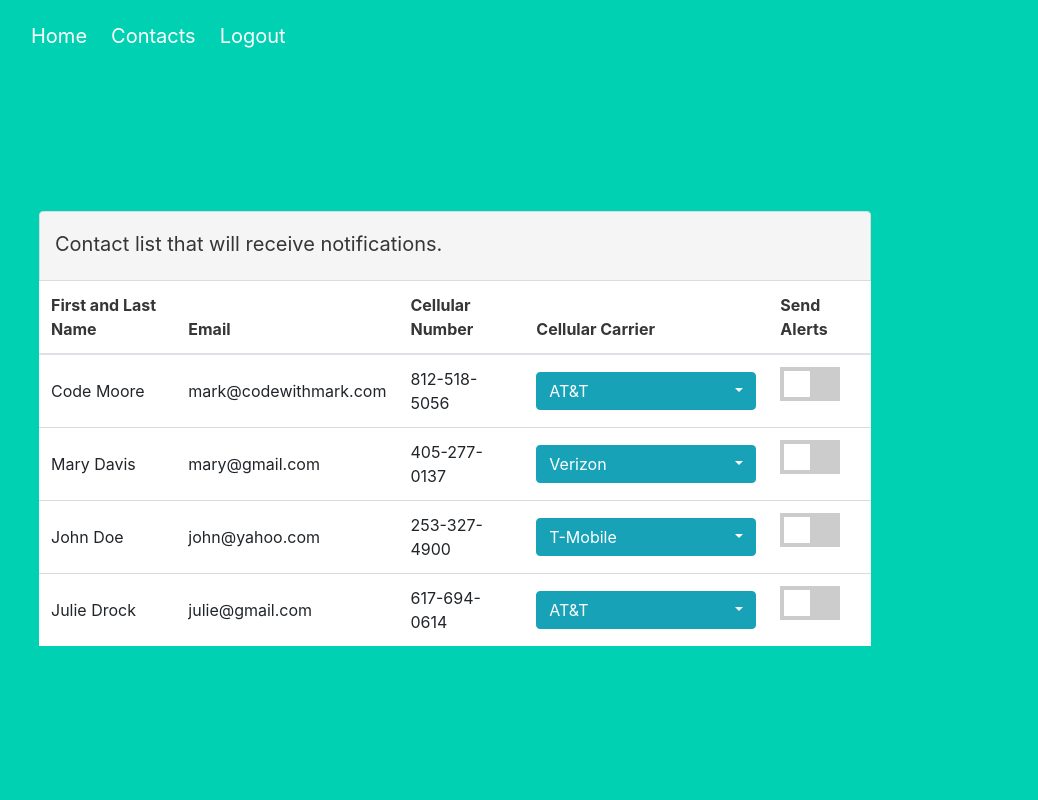
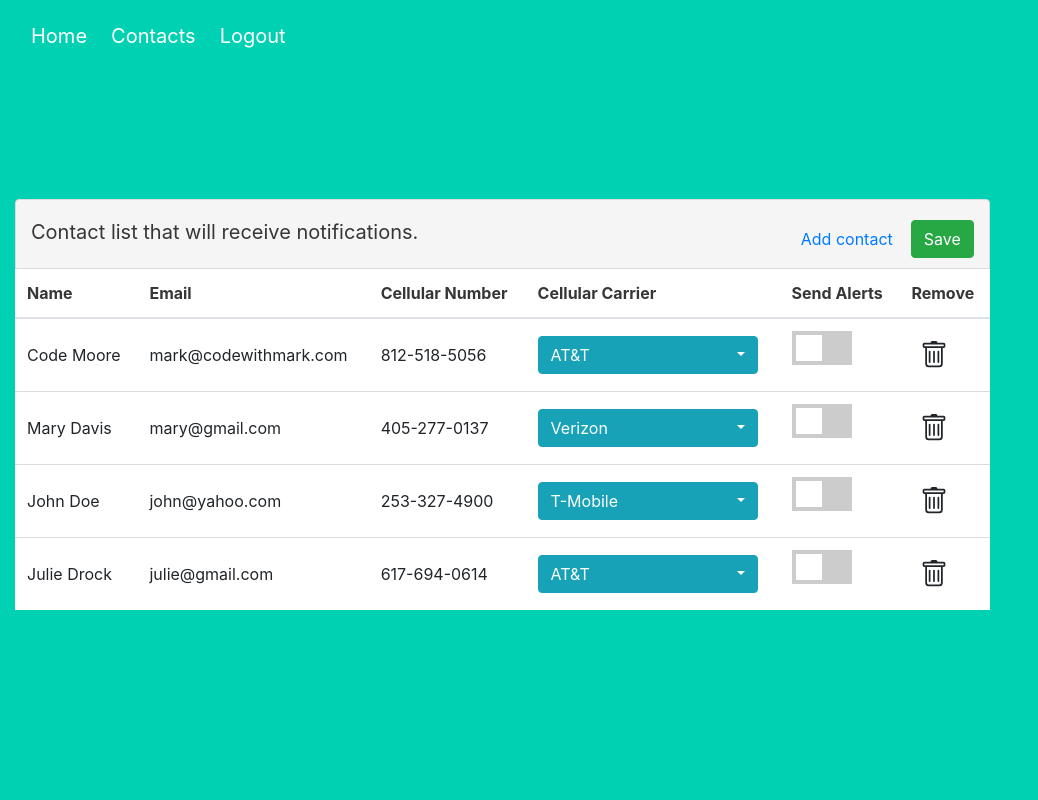
Before and after one commit to ilie05/ditchflow, a Flask app: page /contacts in a window 1280 px wide. Shown: the whole page, without its empty margins (0-1038 px from the left). Run offline with Flask 2, Linux system fonts and the light colour scheme; the visitor is signed in with stand-in values (Sample User, id 1); some libraries are stand-ins or nearby versions.

Commit message:
contacts page UI

```diff
--- a/project/main.py
+++ b/project/main.py
@@ -1,5 +1,5 @@
 # main.py
-from flask import Blueprint, render_template, request
+from flask import Blueprint, render_template, request, url_for, redirect
 from flask_login import login_required, current_user
 
 main = Blueprint('main', __name__)
@@ -8,6 +8,14 @@ main = Blueprint('main', __name__)
 @main.route('/')
 def index():
     return render_template('index.html')
+
+
+@main.route('/delete', methods=['POST'])
+@login_required
+def delete():
+    contact_id = request.form.get('contact_id')
+    print(contact_id)
+    return redirect(url_for('main.contacts'))
 
 
 @main.route('/contacts', methods=['POST', 'GET'])
--- a/project/static/css/main.css
+++ b/project/static/css/main.css
@@ -1,9 +1,13 @@
+body {
+    overflow: scroll !important;
+}
+
 .box {
     padding: 3em 2em;
 }
 
 .hero-body .container {
-    max-width: 70%;
+    max-width: 80%;
 }
 
 tbody tr td {
@@ -13,7 +17,12 @@ tbody tr td {
 .panel-heading {
     height: 70px;
     padding-top: 20px;
-    min-width: 700px;
+    min-width: 803px;
+}
+
+.add_contact, .save_contacts {
+    float: right;
+    margin-left: 5px;
 }
 
 @media only screen
@@ -23,4 +32,13 @@ and (max-device-width: 1024px) {
         margin-left: 0;
     }
 
+    .hero-body {
+        padding-left: 0 !important;
+        padding-top: 0;
+    }
 }
+
+.new_row .row_data.editable {
+    background-color: #d3d3d3;
+    height: 25px;
+}
--- a/project/static/js/contacts.js
+++ b/project/static/js/contacts.js
@@ -1,23 +1,37 @@
+const trashIcon = '<svg width="2em" height="2em" viewBox="0 0 16 16" class="bi bi-trash" fill="currentColor" xmlns="http://www.w3.org/2000/svg">\n' +
+    '                <path d="M5.5 5.5A.5.5 0 0 1 6 6v6a.5.5 0 0 1-1 0V6a.5.5 0 0 1 .5-.5zm2.5 0a.5.5 0 0 1 .5.5v6a.5.5 0 0 1-1 0V6a.5.5 0 0 1 .5-.5zm3 .5a.5.5 0 0 0-1 0v6a.5.5 0 0 0 1 0V6z"/>\n' +
+    '                <path fill-rule="evenodd"\n' +
+    '                      d="M14.5 3a1 1 0 0 1-1 1H13v9a2 2 0 0 1-2 2H5a2 2 0 0 1-2-2V4h-.5a1 1 0 0 1-1-1V2a1 1 0 0 1 1-1H6a1 1 0 0 1 1-1h2a1 1 0 0 1 1 1h3.5a1 1 0 0 1 1 1v1zM4.118 4L4 4.059V13a1 1 0 0 0 1 1h6a1 1 0 0 0 1-1V4.059L11.882 4H4.118zM2.5 3V2h11v1h-11z"/>\n' +
+    '            </svg>'
+
+const onRowDataClick = function (event) {
+    var row_div = $(this);
+    var col_name = row_div.attr('col_name');
+    if (col_name === 'carrier' || col_name === 'notify' || col_name === 'delete') return;
+
+    event.preventDefault();
+
+    //make div editable
+    $(this).closest('div').attr('contenteditable', 'true');
+    //add bg css
+    $(this).addClass('bg-warning').css('padding', '0 5px');
+
+    $(this).focus();
+}
+
+const onToggle = function (e) {
+    const toggle = e.target;
+    const row_div = $(toggle).closest('.row_data');
+    var row_id = row_div.closest('tr').attr('row_id');
+    console.log(row_id);
+}
+
+const removeLine = function (context){
+    $(context).closest('tr').remove();
+}
+
 $(document).ready(function ($) {
-    //--->create data table > start
     var tbl = '';
-    tbl += '<table class="table table-hover">'
-
-    //--->create table header > start
-    tbl += '<thead>';
-    tbl += '<tr>';
-    tbl += '<th>First and Last Name</th>';
-    tbl += '<th>Email</th>';
-    tbl += '<th>Cellular Number</th>';
-    tbl += '<th>Cellular Carrier</th>';
-    tbl += '<th>Send Alerts</th>';
-    tbl += '</tr>';
-    tbl += '</thead>';
-    //--->create table header > end
-
-    //--->create table body > start
-    tbl += '<tbody>';
-
     //--->create table body rows > start
     $.each(contacts, function (index, contact) {
         tbl += `<tr row_id="${contact['id']}">`;
@@ -35,8 +49,7 @@ $(document).ready(function ($) {
                 tbl += `<option>${carrier.name}</option>`;
             }
         });
-        tbl += '</div></td>';
-
+        tbl += '<select/></div></td>';
 
         tbl += '<td ><div class="row_data" col_name="notify">';
         tbl += '<label class="switch">\n' +
@@ -45,43 +58,60 @@ $(document).ready(function ($) {
             '        </label>';
         tbl += '</div></td>';
 
+        tbl += '<td ><div class="row_data" col_name="delete">';
+        tbl += '<form action="/delete" method="post">\n' +
+            `     <input name="contact_id" value="${contact['id']}" hidden/>\n` +
+            '     <button type="submit" class="btn btn-default btn-sm">\n' + trashIcon +
+            '     </button>\n' +
+            '    </form>';
+        tbl += '</div></td>';
+
         tbl += '</tr>';
     });
     //--->create table body rows > end
+    $(document).find('.tbl_user_data table tbody').html(tbl);
 
-    tbl += '</tbody>';
-    //--->create table body > end
-    tbl += '</table>'
-    //--->create data table > end
+    $("input[type='checkbox']").change(onToggle);
+    $(document).on('click', '.row_data', onRowDataClick)
 
-    //out put table data
-    $(document).find('.tbl_user_data').html(tbl);
+    //--->add new contact > start
+    $(document).on('click', '.add_contact', function (event) {
+        let last_row = $('.tbl_user_data table tr:last'), tbl = '';
+        let row_id = Math.random().toString(36).substring(2);
 
-    $("input[type='checkbox']").change(function (e) {
-        const toggle = e.target;
-        const row_div = $(toggle).closest('.row_data');
-        var row_id = row_div.closest('tr').attr('row_id');
-        console.log(row_id);
-    });
+        tbl += `<tr class="new_row" row_id="${row_id}">`;
+        tbl += `<td ><div class="row_data editable" col_name="name"></div></td>`;
+        tbl += `<td ><div class="row_data editable" col_name="email"></div></td>`;
+        tbl += `<td ><div class="row_data editable" col_name="cell"></div></td>`;
+        tbl += `<td ><div class="row_data" col_name="carrier">`;
+
+        tbl += '<select class="selectpicker show-tick" data-style="btn-info">\n';
+        $.each(carriers, function (index, carrier) {
+            tbl += `<option>${carrier.name}</option>`;
+        });
+        tbl += '<select/></div></td>';
+
+        tbl += '<td ><div class="row_data" col_name="notify">';
+        tbl += '<label class="switch">\n' +
+            '            <input type="checkbox">\n' +
+            '            <div class="slider"></div>\n' +
+            '        </label>';
+        tbl += '</div></td>';
+
+        tbl += '<td ><div class="row_data" col_name="delete">';
+        tbl += '<button type="submit" class="btn btn-default btn-sm" onclick="removeLine(this)">\n' + trashIcon +
+            '      </button>\n';
+        tbl += '</div></td>';
+
+        tbl += '</tr>';
 
 
-    //--->make div editable > start
-    $(document).on('click', '.row_data', function (event) {
-        var row_div = $(this);
-        var col_name = row_div.attr('col_name');
-        if (col_name === 'carrier' || col_name === 'notify') return;
-
-        event.preventDefault();
-
-        //make div editable
-        $(this).closest('div').attr('contenteditable', 'true');
-        //add bg css
-        $(this).addClass('bg-warning').css('padding', '0 5px');
-
-        $(this).focus();
+        last_row.after(tbl);
+        $('.row_data', tbl).on('click', onRowDataClick);
+        $('.selectpicker:last').selectpicker('refresh');
+        $('input[type="checkbox"]:last').change(onToggle);
     })
-    //--->make div editable > end
-
+    //--->add new contact > end
 
     //--->save single field data > start
     $(document).on('focusout', '.row_data', function (event) {
--- a/project/templates/base.html
+++ b/project/templates/base.html
@@ -18,7 +18,7 @@
 </head>
 
 <body>
-<section class="hero is-primary is-fullheight">
+<section class="hero is-primary is-fullheight" style="min-width: 100%; float: left">
     <div class="hero-head">
         <nav class="navbar">
             <div class="container">
@@ -35,6 +35,11 @@
                         {% if not current_user.is_authenticated %}
                             <a href="{{ url_for('auth.login') }}" class="navbar-item">
                                 Login
+                            </a>
+                        {% endif %}
+                        {% if not current_user.is_authenticated %}
+                            <a href="{{ url_for('auth.signup') }}" class="navbar-item">
+                                Sign Up
                             </a>
                         {% endif %}
                         {% if current_user.is_authenticated %}
--- a/project/templates/contacts.html
+++ b/project/templates/contacts.html
@@ -10,15 +10,27 @@
         let carriers = {{ carriers | tojson }};
     </script>
     <script src="../static/js/contacts.js"></script>
-
     <div class="panel panel-default">
-        <div class="panel-heading"><b>Contact list that will receive notifications.</b></div>
-
+        <div class="panel-heading"><b>Contact list that will receive notifications.</b>
+            <button type="button" class="btn btn-success save_contacts">Save</button>
+            <button type="button" class="btn btn-link add_contact">Add contact</button>
+        </div>
         <div class="panel-body">
-
-            <div class="tbl_user_data"></div>
-
+            <div class="tbl_user_data">
+                <table class="table table-hover">
+                    <thead>
+                    <tr>
+                        <th>Name</th>
+                        <th>Email</th>
+                        <th>Cellular Number</th>
+                        <th>Cellular Carrier</th>
+                        <th>Send Alerts</th>
+                        <th>Remove</th>
+                    </tr>
+                    <tbody></tbody>
+                    </thead>
+                </table>
+            </div>
         </div>
     </div>
-
 {% endblock %}
```
